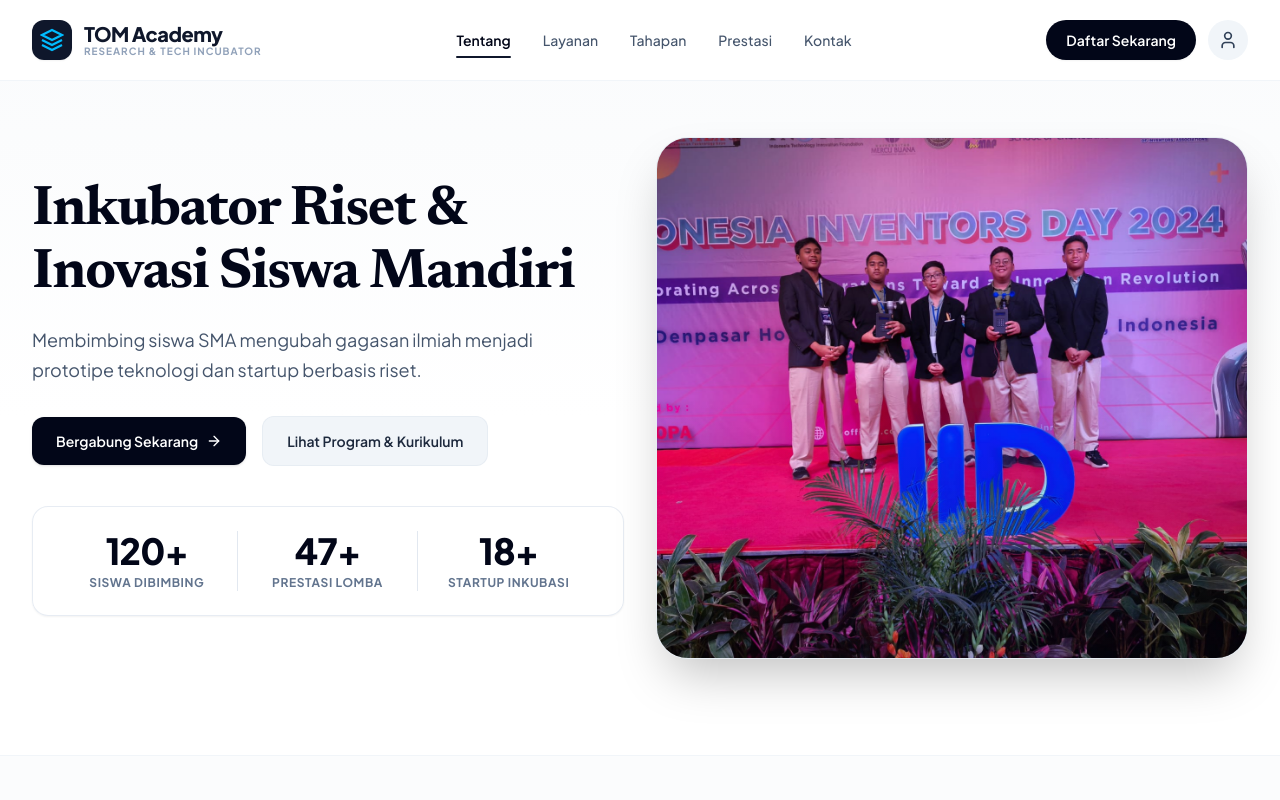
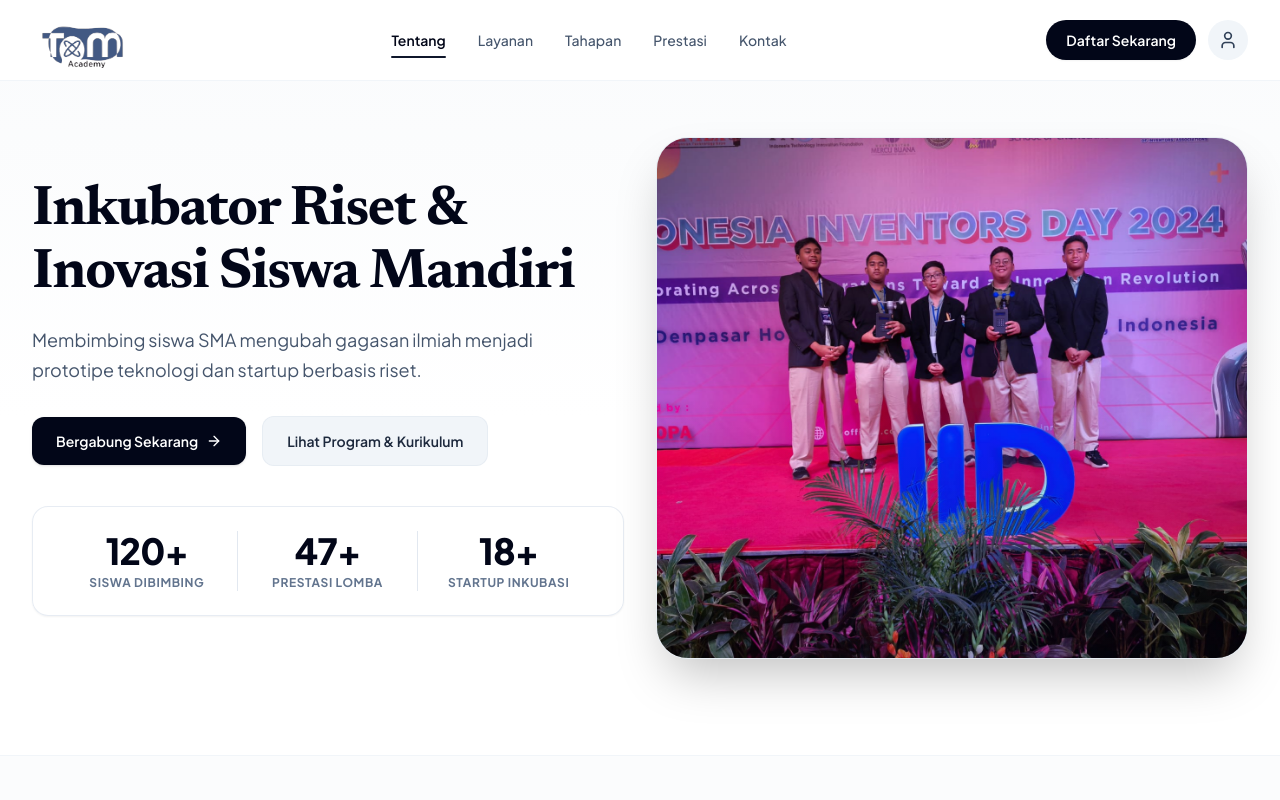
Before and after one commit to LubaidArfaCasillas/Rebuild-Tom-Academy, a React (Vite) app: page / in a window 1280 px wide. Shown: the top 800 px of the page. Built offline with nearby package versions, Linux system fonts and the light colour scheme.

Commit message:
style : ubah logo

```diff
--- a/index.html
+++ b/index.html
@@ -2,7 +2,7 @@
 <html lang="id">
   <head>
     <meta charset="UTF-8" />
-    <link rel="icon" type="image/svg+xml" href="/favicon.svg" />
+    <link rel="icon" type="image/svg+xml" href="/logo.svg" />
     <meta name="viewport" content="width=device-width, initial-scale=1.0" />
     <title>TOM Academy – Inkubator Riset & Teknologi Siswa</title>
     <meta name="description" content="TOM Academy adalah inkubator riset dan inovasi teknologi siswa, bimbingan lomba nasional & internasional (INNOPA, MTE, LKIR), serta pengembangan proyek masa depan." />
--- a/src/components/Footer.jsx
+++ b/src/components/Footer.jsx
@@ -8,15 +8,12 @@
           {/* Brand Info Column */}
           <div className="md:col-span-5 flex flex-col justify-between">
             <div>
-              <div className="flex items-center gap-3">
-                <div className="w-9 h-9 rounded-xl bg-slate-900 text-white flex items-center justify-center font-bold text-lg">
-                  <svg viewBox="0 0 24 24" fill="none" stroke="currentColor" strokeWidth="2.2" className="w-5 h-5 text-sky-400">
-                    <path d="M12 2L2 7l10 5 10-5-10-5zM2 17l10 5 10-5M2 12l10 5 10-5" />
-                  </svg>
-                </div>
-                <span className="font-sans font-extrabold text-xl tracking-tight text-slate-900">
-                  TOM Academy
-                </span>
+              <div className="flex items-center">
+                <img
+                  src="/logo.svg"
+                  alt="TOM Academy"
+                  className="h-12 w-auto object-contain"
+                />
               </div>
 
               <p className="mt-4 text-sm text-slate-600 leading-relaxed max-w-sm">
--- a/src/components/Navbar.jsx
+++ b/src/components/Navbar.jsx
@@ -17,20 +17,12 @@
     <header className="sticky top-0 z-50 bg-white/90 backdrop-blur-md border-b border-slate-100">
       <div className="max-w-7xl mx-auto px-4 sm:px-6 lg:px-8 h-20 flex items-center justify-between">
         {/* Logo */}
-        <a href="#" className="flex items-center gap-3 group">
-          <div className="w-10 h-10 rounded-xl bg-slate-900 text-white flex items-center justify-center font-bold text-xl shadow-xs group-hover:bg-slate-800 transition">
-            <svg viewBox="0 0 24 24" fill="none" stroke="currentColor" strokeWidth="2.2" className="w-6 h-6 text-sky-400">
-              <path d="M12 2L2 7l10 5 10-5-10-5zM2 17l10 5 10-5M2 12l10 5 10-5" />
-            </svg>
-          </div>
-          <div className="flex flex-col">
-            <span className="font-sans font-extrabold text-xl tracking-tight text-slate-900 leading-tight">
-              TOM Academy
-            </span>
-            <span className="text-[10px] uppercase font-bold tracking-widest text-slate-400 -mt-0.5">
-              Research & Tech Incubator
-            </span>
-          </div>
+        <a href="#" className="flex items-center group">
+          <img
+            src="/logo.svg"
+            alt="TOM Academy"
+            className="h-12 sm:h-14 w-auto object-contain transition-transform group-hover:scale-105"
+          />
         </a>
 
         {/* Navigation Links (Desktop) */}
```
